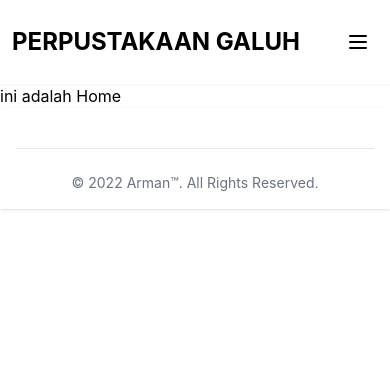
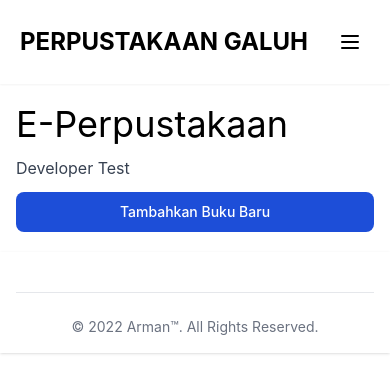
Before and after one commit to armandwipangestu/perpustakaan_galuh, a React (Create React App) app in the folder frontend/: page / in a window 390 px wide. Shown: the top 374 px of the page. Built offline with nearby package versions, Linux system fonts and the light colour scheme.

Commit message:
frontend: stuff

```diff
--- a/frontend/public/index.html
+++ b/frontend/public/index.html
@@ -26,7 +26,7 @@
     -->
     <title>React App</title>
   </head>
-  <body>
+  <body class="dark:bg-gray-900">
     <noscript>You need to enable JavaScript to run this app.</noscript>
     <div id="root"></div>
     <!--
--- a/frontend/src/components/Home/main.home.js
+++ b/frontend/src/components/Home/main.home.js
@@ -1,5 +1,12 @@
+import React from "react";
+import ListBooks from "../Books/list.books";
+
 const Home = () => {
-  return "ini adalah Home";
+  return (
+    <React.Fragment>
+      <ListBooks />
+    </React.Fragment>
+  );
 };
 
 export default Home;
--- a/frontend/src/components/Layouts/navigation.layouts.js
+++ b/frontend/src/components/Layouts/navigation.layouts.js
@@ -4,7 +4,7 @@ const Navigation = () => {
   const [navbar, setNavbar] = useState(false);
 
   return (
-    <nav className="bg-white border-gray-200 px-2 sm:px-4 py-2.5 dark:bg-gray-900 shadow-sm">
+    <nav className="bg-white border-gray-200 px-4 sm:px-4 py-2.5 dark:bg-gray-900 shadow-sm">
       <div className="justify-between px-1 mx-auto lg:max-w-7xl md:items-center md:flex md:px-5">
         <div>
           <div className="flex items-center justify-between py-3 md:py-5 md:block">
```
